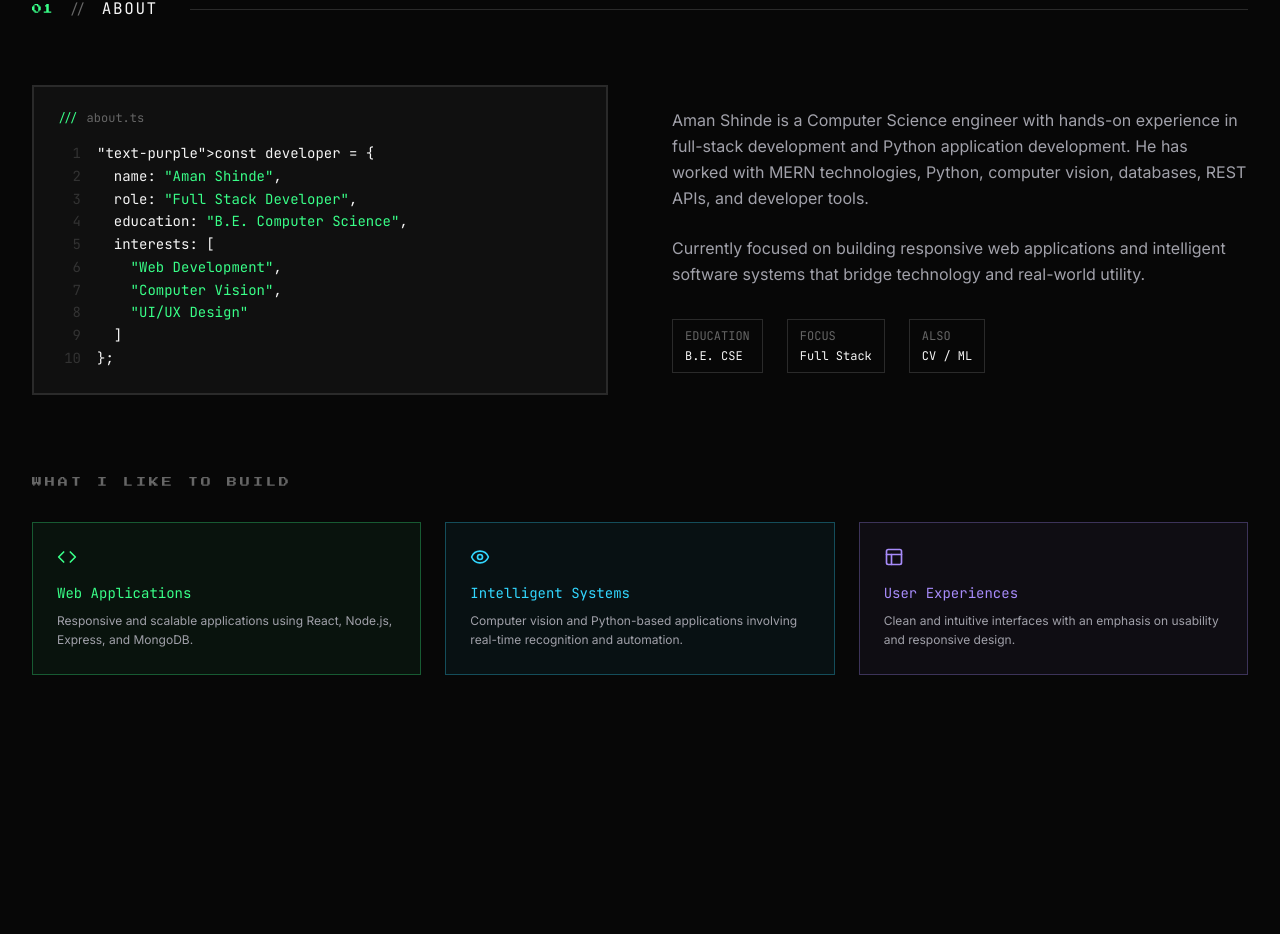
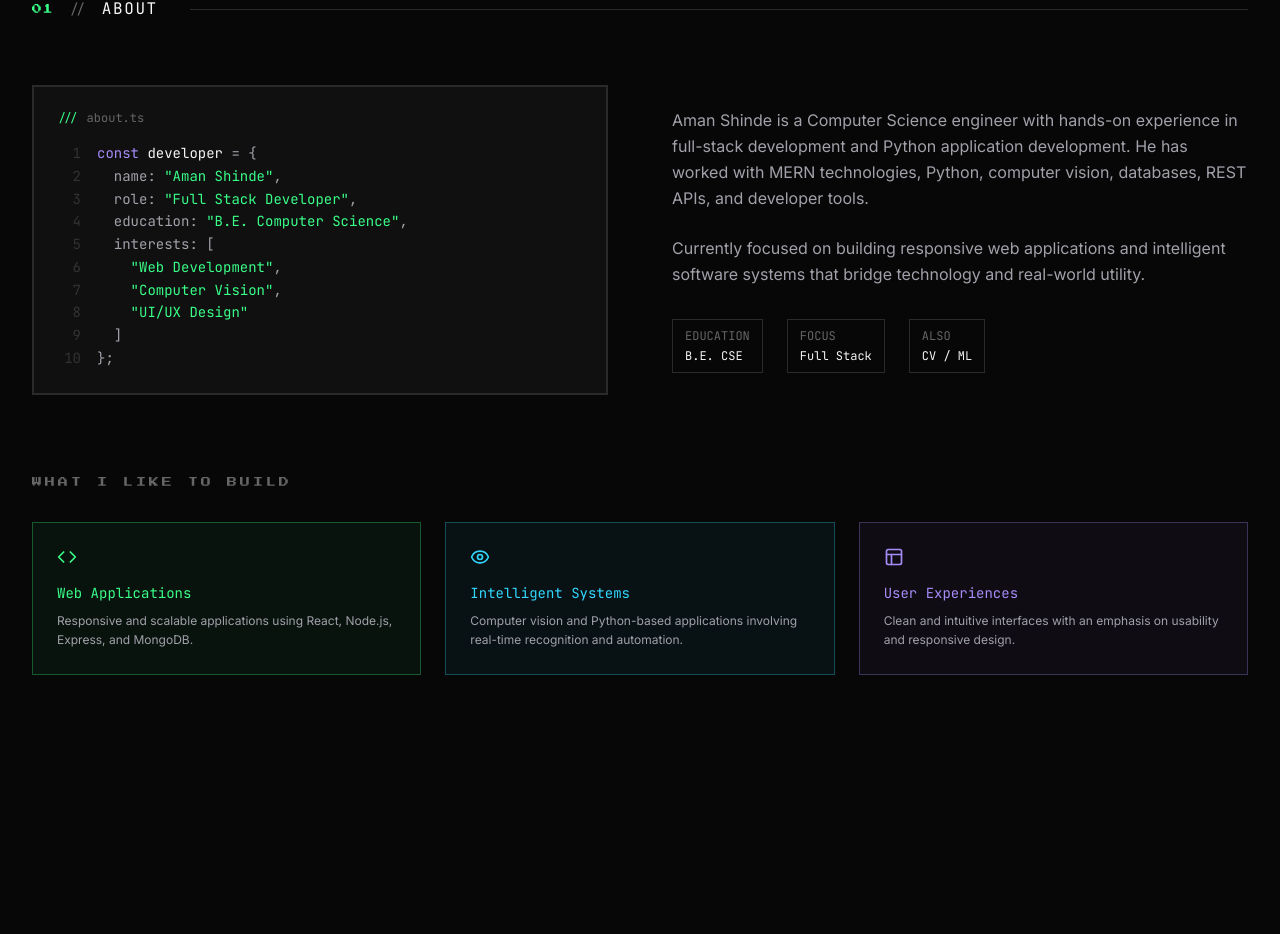
Before and after one commit to amanshinde/portfolio, a Next.js app: page / in a window 1280 px wide. Shown: the part 931-1865 px from the top of the page. Built offline with nearby package versions, Linux system fonts and the light colour scheme.

Commit message:
feat: add About and Footer components to the landing page

```diff
--- a/src/components/About.tsx
+++ b/src/components/About.tsx
@@ -4,16 +4,77 @@ import { motion } from "framer-motion";
 import { Code, Eye, Layout } from "lucide-react";
 import SectionHeader from "./SectionHeader";
 
-const codeBlock = `const developer = {
-  name: "Aman Shinde",
-  role: "Full Stack Developer",
-  education: "B.E. Computer Science",
-  interests: [
-    "Web Development",
-    "Computer Vision",
-    "UI/UX Design"
-  ]
-};`;
+interface Token {
+  text: string;
+  className?: string;
+}
+
+interface CodeLine {
+  tokens: Token[];
+}
+
+const codeLines: CodeLine[] = [
+  {
+    tokens: [
+      { text: "const ", className: "text-purple" },
+      { text: "developer", className: "text-text-primary" },
+      { text: " = {", className: "text-text-secondary" },
+    ],
+  },
+  {
+    tokens: [
+      { text: "  name: ", className: "text-text-secondary" },
+      { text: '"Aman Shinde"', className: "text-green" },
+      { text: ",", className: "text-text-secondary" },
+    ],
+  },
+  {
+    tokens: [
+      { text: "  role: ", className: "text-text-secondary" },
+      { text: '"Full Stack Developer"', className: "text-green" },
+      { text: ",", className: "text-text-secondary" },
+    ],
+  },
+  {
+    tokens: [
+      { text: "  education: ", className: "text-text-secondary" },
+      { text: '"B.E. Computer Science"', className: "text-green" },
+      { text: ",", className: "text-text-secondary" },
+    ],
+  },
+  {
+    tokens: [
+      { text: "  interests: [", className: "text-text-secondary" },
+    ],
+  },
+  {
+    tokens: [
+      { text: '    "Web Development"', className: "text-green" },
+      { text: ",", className: "text-text-secondary" },
+    ],
+  },
+  {
+    tokens: [
+      { text: '    "Computer Vision"', className: "text-green" },
+      { text: ",", className: "text-text-secondary" },
+    ],
+  },
+  {
+    tokens: [
+      { text: '    "UI/UX Design"', className: "text-green" },
+    ],
+  },
+  {
+    tokens: [
+      { text: "  ]", className: "text-text-secondary" },
+    ],
+  },
+  {
+    tokens: [
+      { text: "};", className: "text-text-secondary" },
+    ],
+  },
+];
 
 const approaches = [
   {
@@ -84,16 +145,18 @@ export default function About() {
               </div>
               <pre className="font-mono text-xs md:text-sm leading-relaxed overflow-x-auto">
                 <code>
-                  {codeBlock.split("\n").map((line, i) => (
+                  {codeLines.map((line, i) => (
                     <div key={i} className="flex">
                       <span className="text-text-muted/40 w-6 text-right mr-4 select-none">
                         {i + 1}
                       </span>
-                      <span
-                        dangerouslySetInnerHTML={{
-                          __html: syntaxHighlight(line),
-                        }}
-                      />
+                      <span>
+                        {line.tokens.map((token, j) => (
+                          <span key={j} className={token.className}>
+                            {token.text}
+                          </span>
+                        ))}
+                      </span>
                     </div>
                   ))}
                 </code>
@@ -182,25 +245,3 @@ export default function About() {
     </section>
   );
 }
-
-/** Simple syntax highlighting for the code block */
-function syntaxHighlight(line: string): string {
-  let escaped = line
-    .replace(/&/g, "&amp;")
-    .replace(/</g, "&lt;")
-    .replace(/>/g, "&gt;");
-
-  // Keywords
-  escaped = escaped.replace(
-    /\b(const|let|var)\b/g,
-    '<span class="text-purple">$1</span>'
-  );
-
-  // Strings
-  escaped = escaped.replace(
-    /(&quot;.*?&quot;|".*?")/g,
-    '<span class="text-green">$1</span>'
-  );
-
-  return escaped;
-}
--- a/src/components/Footer.tsx
+++ b/src/components/Footer.tsx
@@ -5,7 +5,7 @@ export default function Footer() {
         <div className="flex flex-col md:flex-row items-center justify-between gap-4 text-center md:text-left">
           {/* Copyright */}
           <p className="font-mono text-xs text-text-muted">
-            &copy; {new Date().getFullYear()} AMAN SHINDE
+            &copy; 2026 AMAN SHINDE
           </p>
 
           {/* Built with */}
```
